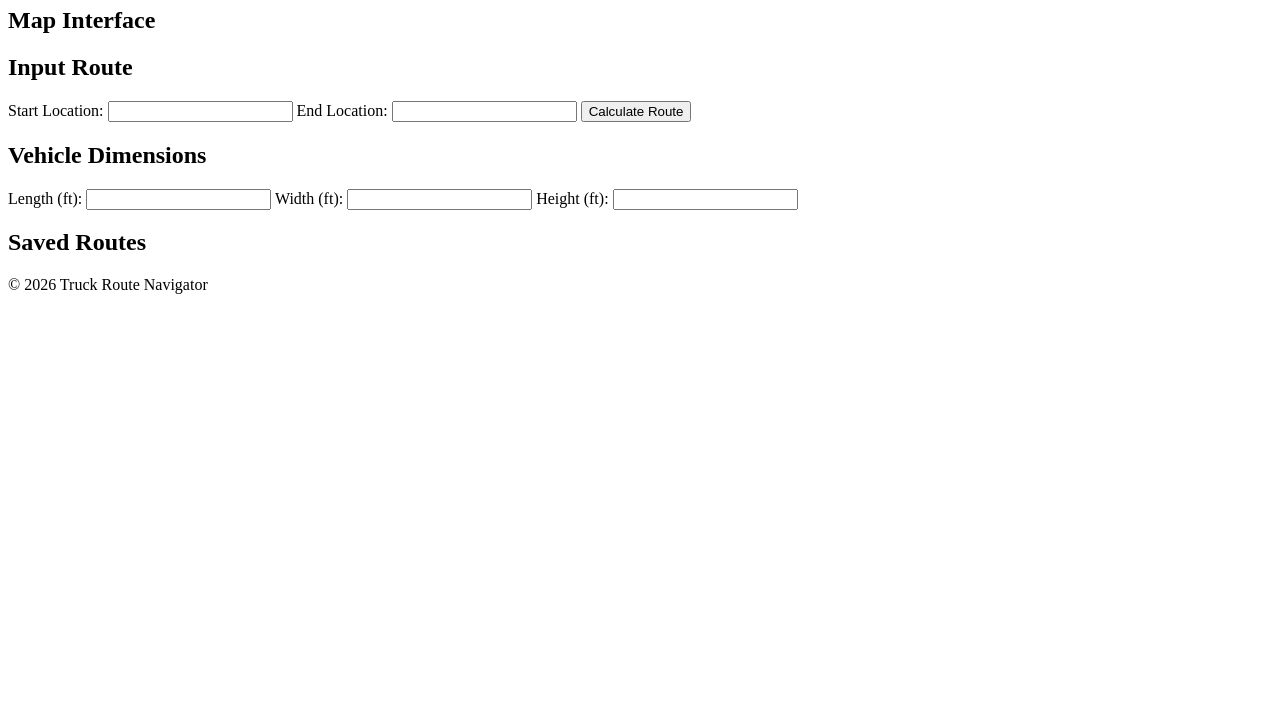
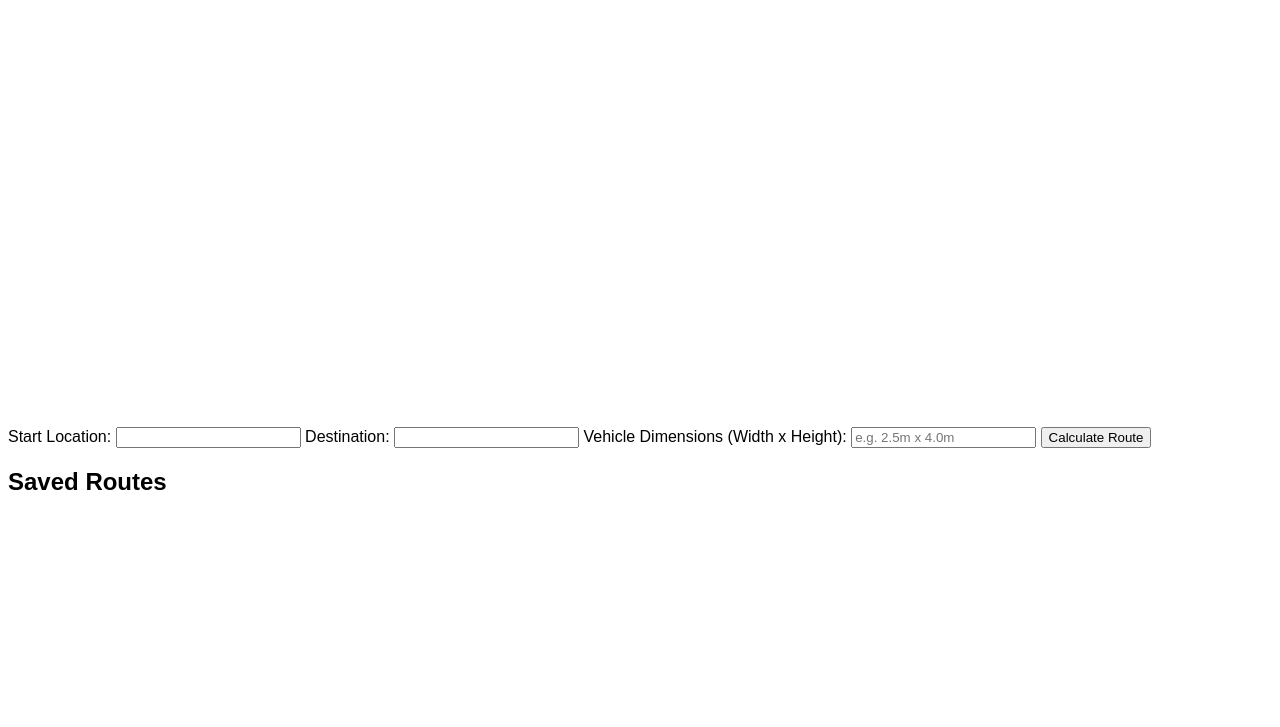
Before and after one commit to Billy-cpu92/truck-route-navigator, a plain HTML site: page index.html in a window 1280 px wide. Shown: the part 73-800 px from the top of the page. Drawn offline with Linux system fonts and the light colour scheme.

Commit message:
Updated index.html with a fully functional truck route navigator interface.

```diff
--- a/index.html
+++ b/index.html
@@ -4,42 +4,43 @@
     <meta charset="UTF-8">
     <meta name="viewport" content="width=device-width, initial-scale=1.0">
     <title>Truck Route Navigator</title>
-    <link rel="stylesheet" href="styles.css">
+    <style>
+        body { font-family: Arial, sans-serif; }
+        #map { height: 400px; width: 100%; }
+        form { margin: 20px 0; }
+    </style>
 </head>
 <body>
-    <header>
-        <h1>Truck Route Navigator</h1>
-    </header>
-    <main>
-        <section id="map">
-            <h2>Map Interface</h2>
-            <div id="map-container"></div>
-        </section>
-        <section id="route-input">
-            <h2>Input Route</h2>
-            <label for="start-location">Start Location:</label>
-            <input type="text" id="start-location" name="start-location">
-            <label for="end-location">End Location:</label>
-            <input type="text" id="end-location" name="end-location">
-            <button id="calculate-route">Calculate Route</button>
-        </section>
-        <section id="vehicle-dimensions">
-            <h2>Vehicle Dimensions</h2>
-            <label for="vehicle-length">Length (ft):</label>
-            <input type="number" id="vehicle-length" name="vehicle-length">
-            <label for="vehicle-width">Width (ft):</label>
-            <input type="number" id="vehicle-width" name="vehicle-width">
-            <label for="vehicle-height">Height (ft):</label>
-            <input type="number" id="vehicle-height" name="vehicle-height">
-        </section>
-        <section id="saved-routes">
-            <h2>Saved Routes</h2>
-            <ul id="routes-list"></ul>
-        </section>
-    </main>
-    <footer>
-        <p>&copy; 2026 Truck Route Navigator</p>
-    </footer>
-    <script src="script.js"></script>
+    <h1>Truck Route Navigator</h1>
+    <div id="map"></div>
+    <form id="routeForm">
+        <label for="start">Start Location:</label>
+        <input type="text" id="start" required>
+        <label for="end">Destination:</label>
+        <input type="text" id="end" required>
+        <label for="dimensions">Vehicle Dimensions (Width x Height):</label>
+        <input type="text" id="dimensions" placeholder="e.g. 2.5m x 4.0m" required>
+        <button type="submit">Calculate Route</button>
+    </form>
+    <section id="savedRoutes">
+        <h2>Saved Routes</h2>
+        <ul id="routeList"></ul>
+    </section>
+    <script>
+        // Initialize map and route navigation functionality here
+
+        document.getElementById('routeForm').onsubmit = function(e) {
+            e.preventDefault();
+            const start = document.getElementById('start').value;
+            const end = document.getElementById('end').value;
+            const dimensions = document.getElementById('dimensions').value;
+            // Add route calculation logic here
+            // Example: calculateRoute(start, end, dimensions);
+            // Add route to saved routes
+            const li = document.createElement('li');
+            li.textContent = `Route from ${start} to ${end} (Dimensions: ${dimensions})`;
+            document.getElementById('routeList').appendChild(li);
+        };
+    </script>
 </body>
 </html>
```
